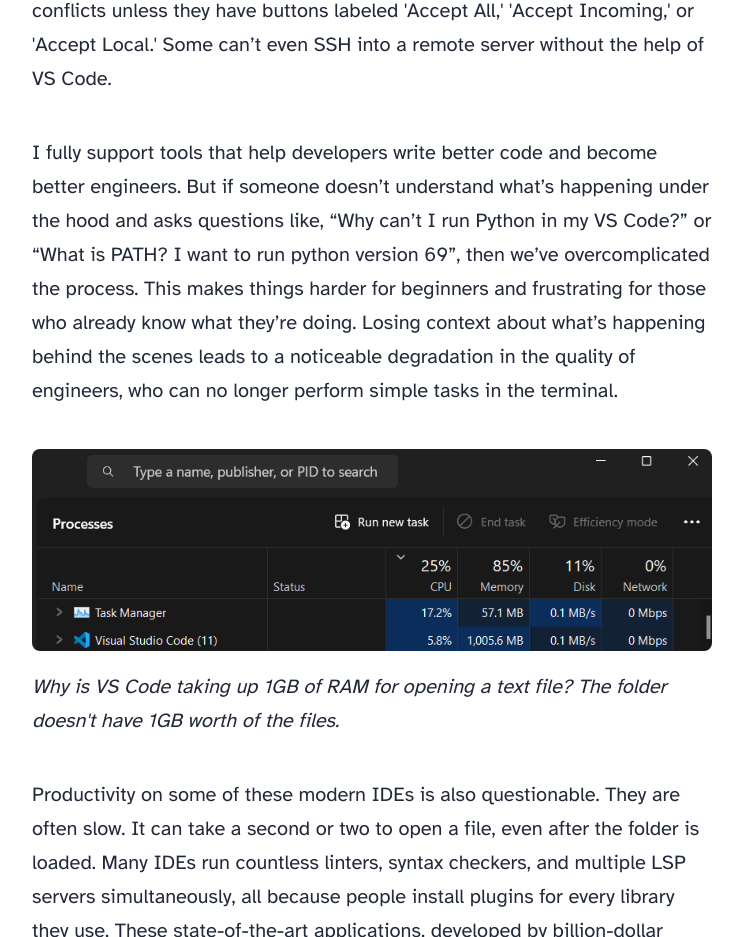
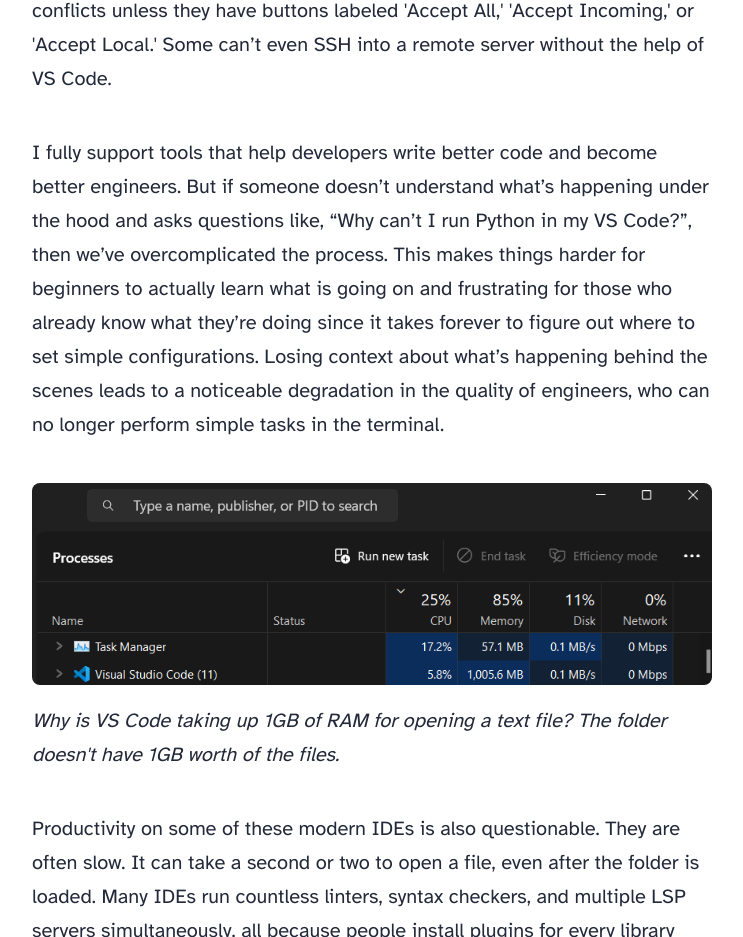
Before and after one commit to MrJuneJune/astro-blog, an Astro site: page /blog/thoughts-on-ide in a window 1280 px wide. Shown: the part 1853-2790 px from the top of the page, without its empty margins (268-1011 px from the left). Built offline with nearby package versions, Linux system fonts and the light colour scheme; Astro itself is replaced by a stand-in of ours.

Commit message:
fixed typo.

```diff
--- a/src/content/blog/thoughts-on-ide.mdx
+++ b/src/content/blog/thoughts-on-ide.mdx
@@ -11,7 +11,7 @@
 
 However, I’ve seen many engineers throughout my career who are unable to code effectively unless they have a specific setup—whether it’s VS Code, IntelliJ, or some other IDE. It’s disheartening to see people afraid to use a terminal just because it’s not “user-friendly.” Most of these modern Electron-based editors are simply wrapping terminal commands into clickable buttons. It’s bizarre to see engineers struggle with tasks like resolving merge conflicts unless they have buttons labeled 'Accept All,' 'Accept Incoming,' or 'Accept Local.' Some can’t even SSH into a remote server without the help of VS Code.
 
-I fully support tools that help developers write better code and become better engineers. But if someone doesn’t understand what’s happening under the hood and asks questions like, “Why can’t I run Python in my VS Code?” or “What is PATH? I want to run python version 69”, then we’ve overcomplicated the process. This makes things harder for beginners and frustrating for those who already know what they’re doing. Losing context about what’s happening behind the scenes leads to a noticeable degradation in the quality of engineers, who can no longer perform simple tasks in the terminal.
+I fully support tools that help developers write better code and become better engineers. But if someone doesn’t understand what’s happening under the hood and asks questions like, “Why can’t I run Python in my VS Code?”, then we’ve overcomplicated the process. This makes things harder for beginners to actually learn what is going on and frustrating for those who already know what they’re doing since it takes forever to figure out where to set simple configurations. Losing context about what’s happening behind the scenes leads to a noticeable degradation in the quality of engineers, who can no longer perform simple tasks in the terminal.
 
 <div class="center"> <img src="/vscode.png" /> </div>
 
```
